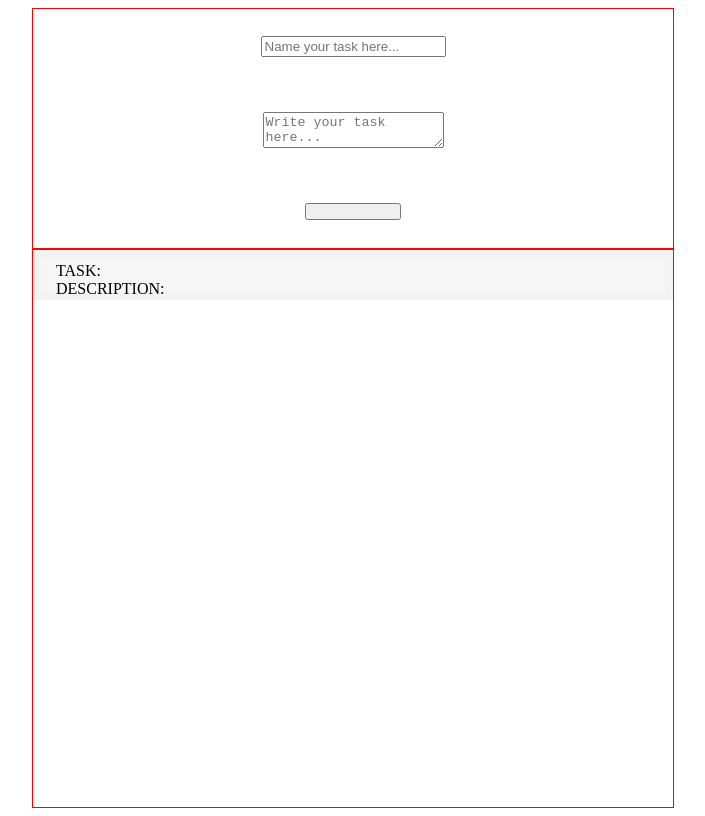
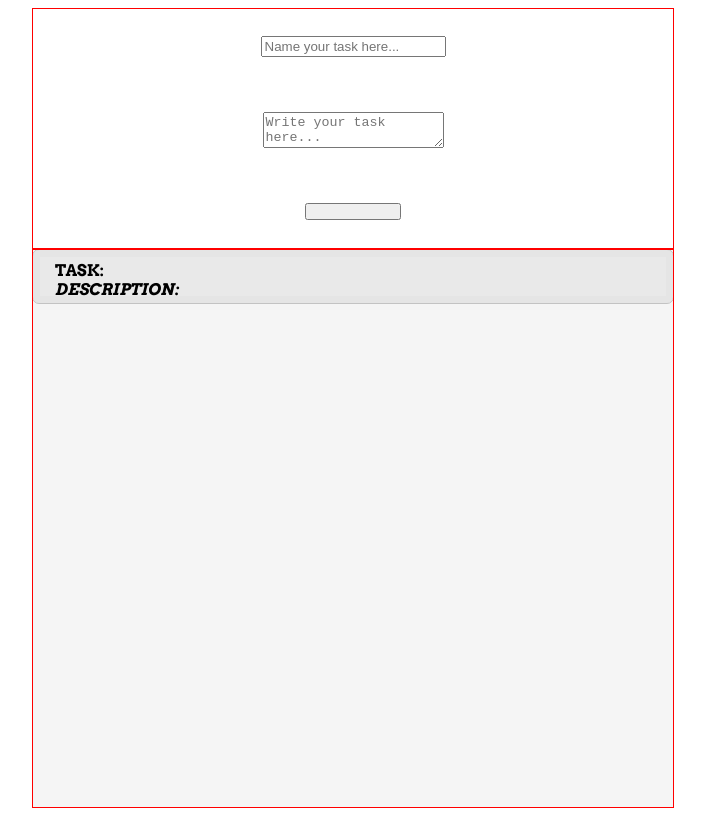
Before and after one commit to Rugwall01/TOP_To_Do_List, a website built with webpack: page src/template.html in a window 1280 px wide. Both pictures are taken after a click on the button 648 px from the left and 211 px from the top of the page. Shown: the whole page, without its empty margins (295-1000 px from the left). Built offline with nearby package versions, Linux system fonts and the light colour scheme.

Commit message:
styling of displayCard text, addition and implementation of arvo font

```diff
--- a/src/styles.css
+++ b/src/styles.css
@@ -1,3 +1,32 @@
+@font-face {
+    font-family: 'Arvo';
+    src: url("./assets/Arvo/Arvo-Regular.ttf") format ('truetype');
+    font-weight: normal;
+    font-style: normal;
+}
+
+@font-face {
+    font-family: 'ArvoBold';
+    src: url("./assets/Arvo/Arvo-Bold.ttf") format('truetype');
+    font-weight: bold;
+    font-style: normal;
+}
+
+@font-face {
+    font-family: 'ArvoItalic';
+    src: url("./assets/Arvo/Arvo-Italic.ttf") format('truetype');
+    font-weight: normal;
+    font-style: italic;
+}
+
+@font-face {
+    font-family: 'ArvoBoldItalic';
+    src: url("./assets/Arvo/Arvo-BoldItalic.ttf") format('truetype');
+    font-weight: bold;
+    font-style: italic;
+}
+
+
 body {
     display: flex;
     flex-direction: column;
@@ -16,6 +45,7 @@ body {
     width: 50%;
     border: 1px solid red;
     overflow: auto;
+    background-color: whitesmoke;
 }
 
 .inputControls {
@@ -36,7 +66,23 @@ body {
 .displayCard {
     box-sizing: border-box;
     height: 50px;
-    padding: 4px 15px 4px 15px;
-    border: 8px solid rgba(169, 169, 169, 0.048);
-    background-color: rgba(211, 211, 211, 0.199);
+    padding: 4px 15px 35px 15px;
+    border: 7px solid rgba(169, 169, 169, 0.068);
+    outline: 1px solid rgba(169, 169, 169, 0.644);
+    background-color: rgba(211, 211, 211, 0.342);
+    /* background-color: rgba(199, 8, 8, 0.534); */
+    border-radius: 6px;
 }
+
+.taskSpan1 {
+    font-family: 'ArvoBold';
+}
+
+.descSpan1 {
+    font-family: 'ArvoBoldItalic';
+}
+
+
+.taskSpan2, .descSpan2 {
+    font-family: 'ArvoItalic';
+}
```
